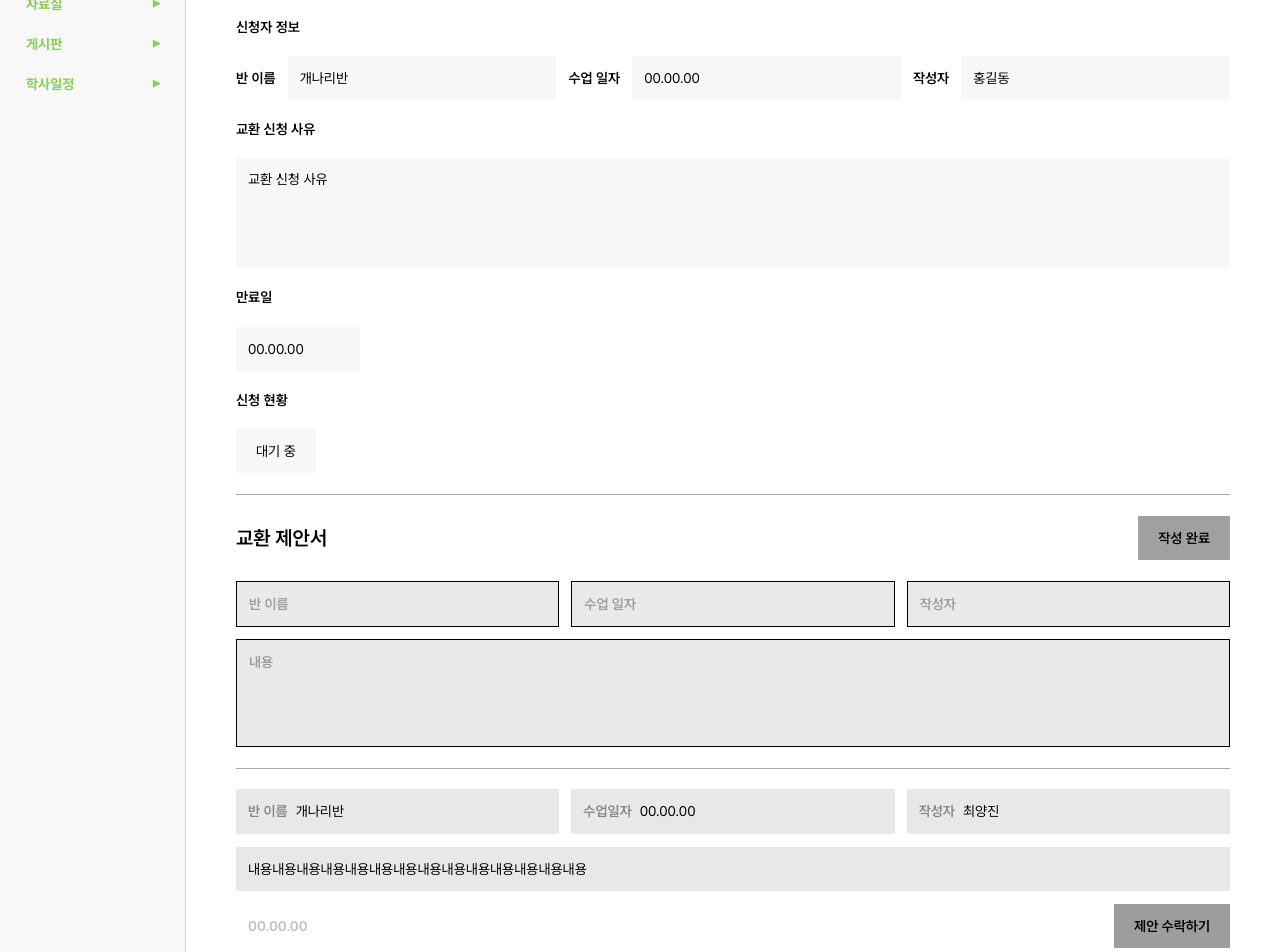
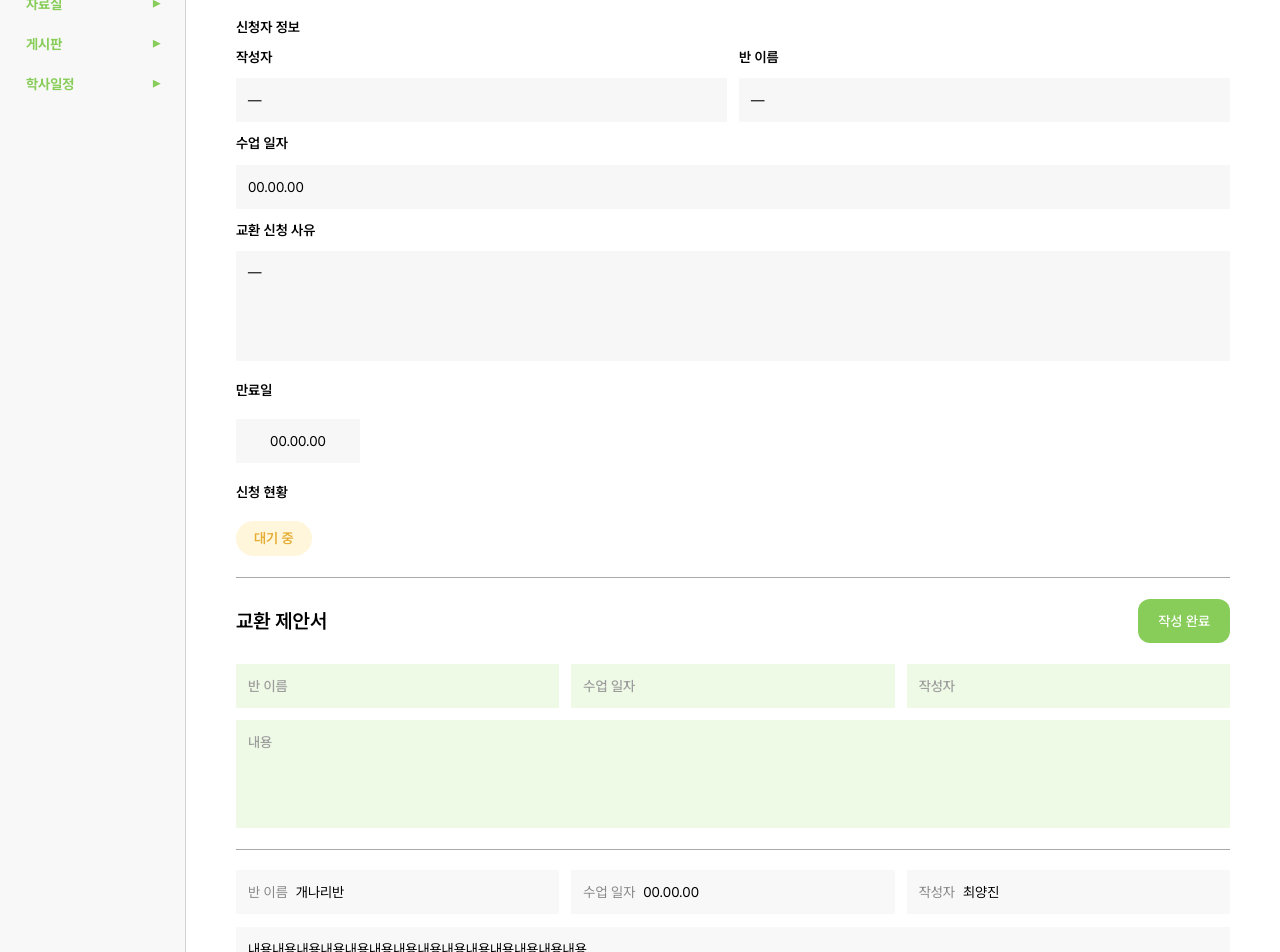
Before and after one commit to Geumjeongyahak/Frontend, a Next.js app: page /staff/class/exchange/1 in a window 1280 px wide. Shown: the part 340-1292 px from the top of the page. Built offline with nearby package versions, Linux system fonts and the light colour scheme; no server answers.

Commit message:
feat: 교환 제안 신청서 페이지 UI 개선

```diff
--- a/app/staff/class/exchange/[postId]/page.tsx
+++ b/app/staff/class/exchange/[postId]/page.tsx
@@ -4,12 +4,21 @@ import Link from "next/link";
 import { useParams } from "next/navigation";
 import { useQuery } from "@tanstack/react-query";
 import styled from "styled-components";
-import { getLessonExchangeRequestDetail } from "@/api/request/request.api";
-import { colors, layout, spacing, typography } from "@/styles/tokens";
+import type { LessonExchangeRequestStatus } from "@/api/lessonExchange/lessonExchange.dto";
+import { getLessonExchangeRequestDetail } from "@/api/lessonExchange/lessonExchange.api";
+import { colors, layout, radii, spacing, typography } from "@/styles/tokens";
 import { useAuthSession } from "@/hooks/useAuthSession";
 import { queryKeys } from "@/lib/queryKeys";
 import { formatRequestStatus } from "@/utils/formatRequestStatus";
 import { formatUtcToKstShortDate } from "@/utils/formatUtcToKstShortDate";
+
+function normalizeRequestStatusTone(
+  status: LessonExchangeRequestStatus | undefined,
+): "PENDING" | "APPROVED" | "REJECTED" {
+  if (status === "APPROVED") return "APPROVED";
+  if (status === "REJECTED") return "REJECTED";
+  return "PENDING";
+}
 
 const proposals = [
   {
@@ -49,11 +58,16 @@ export default function ExchangePostPage() {
     : isError
       ? "수업 교환 신청을 불러오지 못했습니다."
       : data?.title ?? "제목";
-  const detailWriter = data?.requestedByName ?? "홍길동";
+  const detailWriter = data?.requestedByName ?? "";
+  const detailClassName = data?.classroomName ?? "";
   const detailLessonDate = formatUtcToKstShortDate(data?.lessonDate);
-  const detailContent = isError ? "교환 신청 사유를 불러오지 못했습니다." : data?.content ?? "교환 신청 사유";
+  const detailContent = isError ? "교환 신청 사유를 불러오지 못했습니다." : data?.content ?? "";
+  const detailStatusTone = isError
+    ? ("PENDING" as const)
+    : normalizeRequestStatusTone(data?.status);
   const detailStatus = isError ? "확인 불가" : formatRequestStatus(data?.status);
   const detailCreatedDate = formatUtcToKstShortDate(data?.createdAt);
+  const detailExpiresDate = formatUtcToKstShortDate(data?.expiresAt);
 
   const acceptedHref = `/staff/class/exchange/${postId}/accepted`;
 
@@ -72,31 +86,45 @@ export default function ExchangePostPage() {
           <Label>제목</Label>
           <ValueBox $weight="semibold">{detailTitle}</ValueBox>
 
-          <Label>신청자 정보</Label>
-          <InfoRow>
-            <FieldLabel>반 이름</FieldLabel>
-            <FieldValue>개나리반</FieldValue>
-            <FieldLabel>수업 일자</FieldLabel>
-            <FieldValue>{detailLessonDate}</FieldValue>
-            <FieldLabel>작성자</FieldLabel>
-            <FieldValue>{detailWriter}</FieldValue>
-          </InfoRow>
+          <ApplicantSection>
+            <Label>신청자 정보</Label>
 
-          <Label>교환 신청 사유</Label>
-          <TextBox>{detailContent}</TextBox>
+            <ApplicantBoxRow>
+              <ApplicantField>
+                <ApplicantBoxLabel>작성자</ApplicantBoxLabel>
+                <ApplicantFieldValue>{detailWriter || "—"}</ApplicantFieldValue>
+              </ApplicantField>
+              <ApplicantField>
+                <ApplicantBoxLabel>반 이름</ApplicantBoxLabel>
+                <ApplicantFieldValue>{detailClassName || "—"}</ApplicantFieldValue>
+              </ApplicantField>
+            </ApplicantBoxRow>
+
+            <ApplicantFullWidthField>
+              <ApplicantBoxLabel>수업 일자</ApplicantBoxLabel>
+              <ApplicantFieldValueWide>{detailLessonDate || "—"}</ApplicantFieldValueWide>
+            </ApplicantFullWidthField>
+
+            <ApplicantFullWidthField>
+              <ApplicantBoxLabel>교환 신청 사유</ApplicantBoxLabel>
+              <ApplicantReasonText>{detailContent || "—"}</ApplicantReasonText>
+            </ApplicantFullWidthField>
+          </ApplicantSection>
 
           <Label>만료일</Label>
-          <DateBox>00.00.00</DateBox>
+          <ExpiresRow>
+            <DateBox>{detailExpiresDate || "—"}</DateBox>
+          </ExpiresRow>
 
           <Label>신청 현황</Label>
-          <StatusBox>{detailStatus}</StatusBox>
+          <StatusBadge $tone={detailStatusTone}>{detailStatus}</StatusBadge>
         </PostSection>
 
         <Divider />
 
         <ProposalHeader>
           <ProposalTitle>교환 제안서</ProposalTitle>
-          <SecondaryButton type="button">작성 완료</SecondaryButton>
+          <ProposalSubmitButton type="button">작성 완료</ProposalSubmitButton>
         </ProposalHeader>
 
         <ProposalForm>
@@ -110,18 +138,18 @@ export default function ExchangePostPage() {
           {proposals.map((proposal) => (
             <ProposalCard key={proposal.id}>
               <ProposalMetaRow>
-                <ProposalMeta>
+                <ProposalMetaCell>
                   <MetaLabel>반 이름</MetaLabel>
-                  <span>{proposal.className}</span>
-                </ProposalMeta>
-                <ProposalMeta>
-                  <MetaLabel>수업일자</MetaLabel>
-                  <span>{proposal.lessonDate}</span>
-                </ProposalMeta>
-                <ProposalMeta>
+                  <MetaValue>{proposal.className}</MetaValue>
+                </ProposalMetaCell>
+                <ProposalMetaCell>
+                  <MetaLabel>수업 일자</MetaLabel>
+                  <MetaValue>{proposal.lessonDate}</MetaValue>
+                </ProposalMetaCell>
+                <ProposalMetaCell>
                   <MetaLabel>작성자</MetaLabel>
-                  <span>{proposal.writer}</span>
-                </ProposalMeta>
+                  <MetaValue>{proposal.writer}</MetaValue>
+                </ProposalMetaCell>
               </ProposalMetaRow>
               <ProposalContent>{proposal.content}</ProposalContent>
               <ProposalFooter>
@@ -177,15 +205,16 @@ const ActionButton = styled.button`
   min-height: 2.6875rem;
   padding: 0.8125rem ${spacing.space20};
   border: 0;
-  background: #e4e4e4;
-  color: #000000;
+  background-color: #88cd5a;
+  color: #ffffff;
   font-size: ${typography.fontSize14};
   font-weight: 500;
   line-height: ${typography.lineHeight130};
   cursor: pointer;
+  border-radius: ${radii.radius12};
 
   &:hover {
-    background: #d9d9d9;
+    background-color: #d9d9d9;
   }
 
   @media (min-width: 120rem) {
@@ -290,10 +319,19 @@ const ValueBox = styled.div<{ $weight?: "regular" | "semibold" }>`
   }
 `;
 
-const InfoRow = styled.div`
+const ApplicantSection = styled.div`
+  display: flex;
+  flex-direction: column;
+  gap: ${spacing.space12};
+
+  @media (min-width: 120rem) {
+    gap: ${spacing.space20};
+  }
+`;
+
+const ApplicantBoxRow = styled.div`
   display: grid;
-  grid-template-columns: auto minmax(0, 1fr) auto minmax(0, 1fr) auto minmax(0, 1fr);
-  align-items: center;
+  grid-template-columns: repeat(2, minmax(0, 1fr));
   gap: ${spacing.space12};
 
   @media (min-width: 120rem) {
@@ -305,26 +343,49 @@ const InfoRow = styled.div`
   }
 `;
 
-const FieldLabel = styled.span`
+const ApplicantFullWidthField = styled.div`
+  display: grid;
+  gap: ${spacing.space12};
+
+  @media (min-width: 120rem) {
+    gap: 1.875rem;
+  }
+`;
+
+const ApplicantField = styled.div`
+  display: grid;
+  gap: ${spacing.space12};
+
+  @media (min-width: 120rem) {
+    gap: 1.875rem;
+  }
+`;
+
+const ApplicantBoxLabel = styled.span`
   color: #000000;
   font-size: ${typography.fontSize14};
   font-weight: 600;
   line-height: ${typography.lineHeight130};
-  white-space: nowrap;
 
   @media (min-width: 120rem) {
     font-size: ${typography.fontSize20};
   }
 `;
 
-const FieldValue = styled(ValueBox)`
+const ApplicantFieldValue = styled(ValueBox)`
   min-width: 0;
 `;
 
-const TextBox = styled(ValueBox)`
+const ApplicantFieldValueWide = styled(ValueBox)`
+  width: 100%;
+  min-width: 0;
+`;
+
+const ApplicantReasonText = styled(ValueBox)`
   align-items: flex-start;
   min-height: 6.875rem;
   padding-top: 0.75rem;
+  word-break: break-word;
 
   @media (min-width: 120rem) {
     min-height: 9.6875rem;
@@ -332,20 +393,65 @@ const TextBox = styled(ValueBox)`
   }
 `;
 
+const StatusBadge = styled.span<{ $tone: "PENDING" | "APPROVED" | "REJECTED" }>`
+  display: inline-flex;
+  align-items: center;
+  justify-content: center;
+  width: fit-content;
+  min-width: 3.5rem;
+  padding: ${({ $tone }) =>
+    $tone === "PENDING" ? "0.5rem 1.125rem" : "0.375rem 0.875rem"};
+  border-radius: 999px;
+  font-size: ${typography.fontSize14};
+  font-weight: 600;
+  line-height: ${typography.lineHeight130};
+
+  color: ${({ $tone }) => {
+    switch ($tone) {
+      case "APPROVED":
+        return "#3DA75C";
+      case "REJECTED":
+        return "#DA3A30";
+      case "PENDING":
+      default:
+        return "#E5AD34";
+    }
+  }};
+
+  background: ${({ $tone }) => {
+    switch ($tone) {
+      case "APPROVED":
+        return "#DCF4EA";
+      case "REJECTED":
+        return "#FDEBE9";
+      case "PENDING":
+      default:
+        return "#FFF6DB";
+    }
+  }};
+
+  @media (min-width: 120rem) {
+    min-width: 4.5rem;
+    padding: ${({ $tone }) =>
+      $tone === "PENDING" ? "0.625rem 1.375rem" : "0.5rem 1.125rem"};
+    font-size: ${typography.fontSize20};
+  }
+`;
+
+const ExpiresRow = styled.div`
+  display: flex;
+  justify-content: flex-start;
+  width: 100%;
+`;
+
 const DateBox = styled(ValueBox)`
   width: 7.75rem;
+  flex-shrink: 0;
+  justify-content: center;
+  text-align: center;
 
   @media (min-width: 120rem) {
     width: 11.625rem;
-  }
-`;
-
-const StatusBox = styled(ValueBox)`
-  width: fit-content;
-  padding-inline: ${spacing.space20};
-
-  @media (min-width: 120rem) {
-    padding-inline: 1.875rem;
   }
 `;
 
@@ -375,23 +481,30 @@ const ProposalTitle = styled.h2`
   }
 `;
 
-const SecondaryButton = styled.button`
+const ProposalSubmitButton = styled.button`
   display: inline-flex;
   align-items: center;
   justify-content: center;
+  min-width: 3.9375rem;
   min-height: 2.6875rem;
   padding: 0.8125rem ${spacing.space20};
   border: 0;
-  background: #a0a0a0;
-  color: #000000;
+  background-color: #88cd5a;
+  color: #ffffff;
   font-size: ${typography.fontSize14};
-  font-weight: 600;
+  font-weight: 500;
   line-height: ${typography.lineHeight130};
   cursor: pointer;
+  border-radius: ${radii.radius12};
+
+  &:hover {
+    background-color: #d9d9d9;
+  }
 
   @media (min-width: 120rem) {
+    min-width: 5.9375rem;
     min-height: 4rem;
-    padding: ${spacing.space20};
+    padding: ${spacing.space20} 1.875rem;
     font-size: ${typography.fontSize20};
   }
 `;
@@ -413,11 +526,11 @@ const ProposalForm = styled.form`
 const ProposalInput = styled.input`
   min-height: 2.6875rem;
   padding: 0.8125rem ${spacing.space12};
-  border: 1px solid #000000;
-  background: #e9e9e9;
+  border: 0;
+  background: #eef9e6;
   color: #000000;
   font-size: ${typography.fontSize14};
-  font-weight: 600;
+  font-weight: 500;
   line-height: ${typography.lineHeight130};
   outline: none;
 
@@ -436,11 +549,11 @@ const ProposalTextarea = styled.textarea`
   grid-column: 1 / -1;
   min-height: 6.75rem;
   padding: 0.8125rem ${spacing.space12};
-  border: 1px solid #000000;
-  background: #e9e9e9;
+  border: 0;
+  background: #eef9e6;
   color: #000000;
   font-size: ${typography.fontSize14};
-  font-weight: 600;
+  font-weight: 500;
   line-height: ${typography.lineHeight130};
   resize: none;
   outline: none;
@@ -479,6 +592,7 @@ const ProposalMetaRow = styled.div`
   display: grid;
   grid-template-columns: repeat(3, minmax(0, 1fr));
   gap: ${spacing.space12};
+  width: 100%;
 
   @media (min-width: 120rem) {
     gap: ${spacing.space20};
@@ -489,35 +603,54 @@ const ProposalMetaRow = styled.div`
   }
 `;
 
-const ProposalMeta = styled.div`
+const ProposalMetaCell = styled.div`
   display: flex;
+  flex-direction: row;
+  flex-wrap: wrap;
   align-items: center;
   gap: ${spacing.space8};
   min-height: 2.6875rem;
   padding: 0.8125rem ${spacing.space12};
-  background: #e8e8e8;
-  color: #000000;
+  background: #f8f8f8;
+
+  @media (min-width: 120rem) {
+    min-height: 4rem;
+    gap: 0.625rem;
+    padding: ${spacing.space20};
+  }
+`;
+
+const MetaLabel = styled.span`
+  display: inline;
+  flex-shrink: 0;
+  color: #878787;
   font-size: ${typography.fontSize14};
   font-weight: 400;
   line-height: ${typography.lineHeight130};
 
   @media (min-width: 120rem) {
-    min-height: 4rem;
-    gap: 0.625rem;
-    padding: ${spacing.space20};
     font-size: ${typography.fontSize20};
   }
 `;
 
-const MetaLabel = styled.span`
-  color: #878787;
-  font-weight: 600;
+const MetaValue = styled.span`
+  display: inline;
+  min-width: 0;
+  color: #000000;
+  font-size: ${typography.fontSize14};
+  font-weight: 400;
+  line-height: ${typography.lineHeight130};
+  word-break: break-word;
+
+  @media (min-width: 120rem) {
+    font-size: ${typography.fontSize20};
+  }
 `;
 
 const ProposalContent = styled.div`
   min-height: 2.6875rem;
   padding: 0.8125rem ${spacing.space12};
-  background: #e8e8e8;
+  background: #f8f8f8;
   color: #000000;
   font-size: ${typography.fontSize14};
   font-weight: 400;
@@ -543,7 +676,7 @@ const ProposalFooter = styled.div`
 `;
 
 const ProposalDate = styled.span`
-  color: ${colors.muted};
+  color: #c0c0c0;
   font-size: ${typography.fontSize14};
   font-weight: 600;
   line-height: ${typography.lineHeight130};
@@ -557,11 +690,13 @@ const AcceptLink = styled(Link)`
   display: inline-flex;
   align-items: center;
   justify-content: center;
+  flex-shrink: 0;
   min-height: 2.6875rem;
   padding: 0.8125rem ${spacing.space20};
-  border: 0;
-  background: #9d9d9d;
-  color: #000000;
+  border: 1px solid #88cd5a;
+  border-radius: ${radii.radius12};
+  background: ${colors.white};
+  color: #88cd5a;
   font-size: ${typography.fontSize14};
   font-weight: 600;
   line-height: ${typography.lineHeight130};
```
